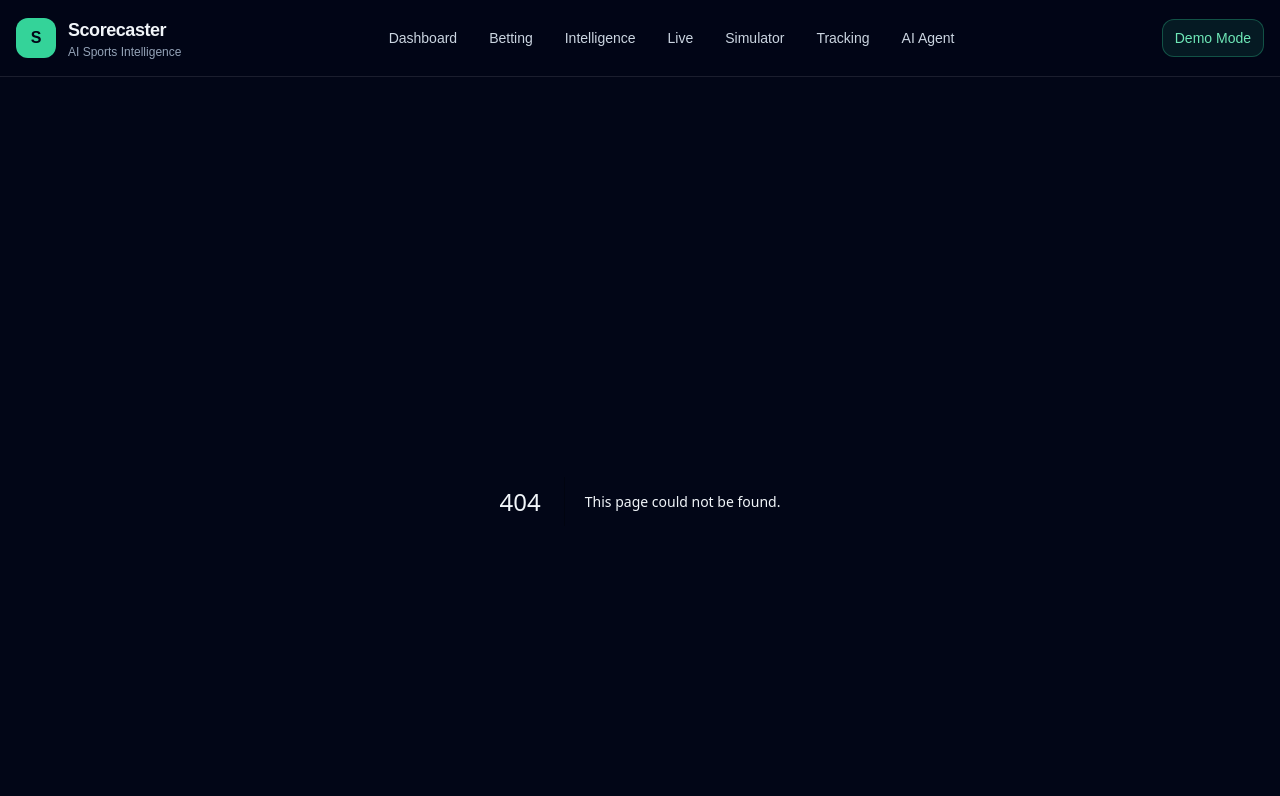
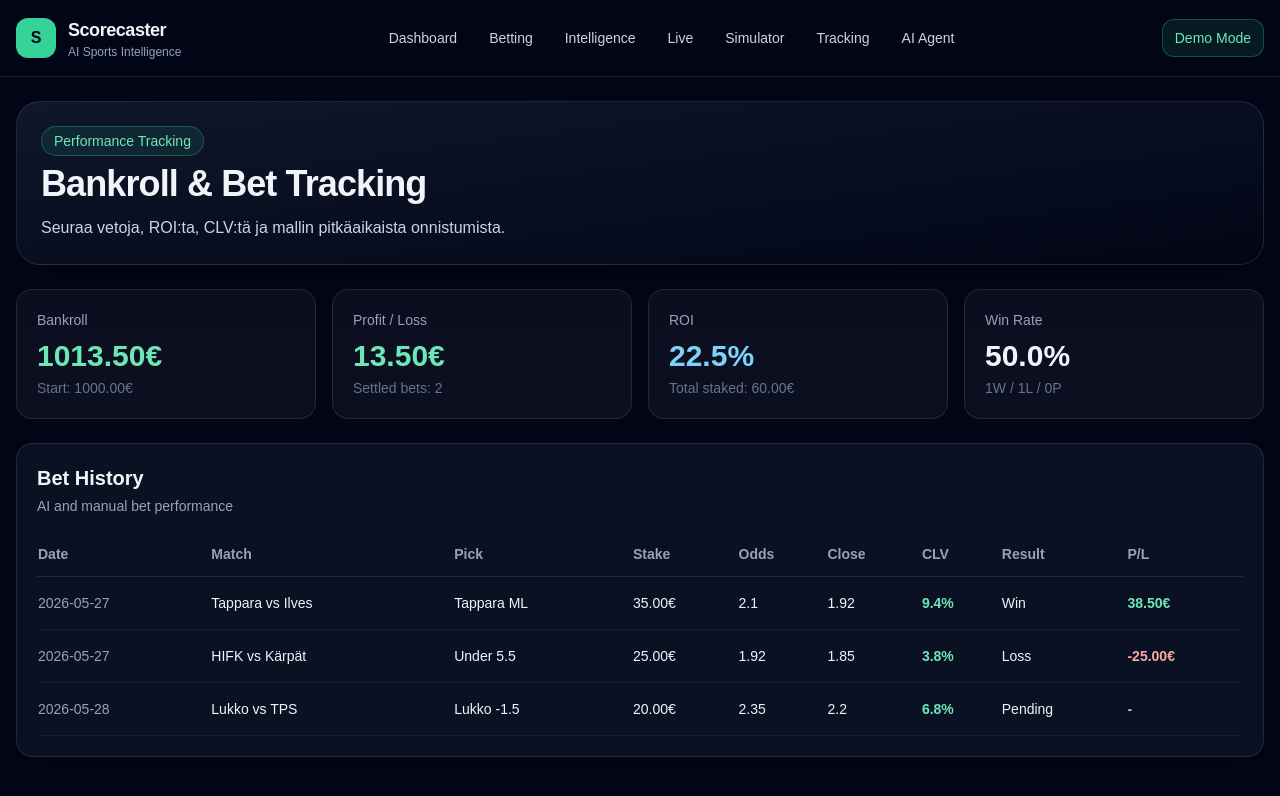
Before and after one commit to vv-glitchhub/scorecaster, a Next.js app: page /tracking in a window 1280 px wide. Before the commit this address had no page. Shown: the top 796 px of the page. Built offline with nearby package versions, Linux system fonts and the light colour scheme.

Commit message:
Create page.jsx

```diff
--- /dev/null
+++ b/app/tracking/page.jsx
@@ -0,0 +1,170 @@
+import Panel from "../components/Panel";
+import {
+  summarizeBets,
+  calculateCLV,
+  calculateProfitLoss,
+  formatMoney,
+  formatPercent
+} from "../../lib/tracking-engine";
+
+const bets = [
+  {
+    id: 1,
+    date: "2026-05-27",
+    match: "Tappara vs Ilves",
+    pick: "Tappara ML",
+    stake: 35,
+    odds: 2.1,
+    closingOdds: 1.92,
+    result: "win"
+  },
+  {
+    id: 2,
+    date: "2026-05-27",
+    match: "HIFK vs Kärpät",
+    pick: "Under 5.5",
+    stake: 25,
+    odds: 1.92,
+    closingOdds: 1.85,
+    result: "loss"
+  },
+  {
+    id: 3,
+    date: "2026-05-28",
+    match: "Lukko vs TPS",
+    pick: "Lukko -1.5",
+    stake: 20,
+    odds: 2.35,
+    closingOdds: 2.2,
+    result: "pending"
+  }
+];
+
+export default function TrackingPage() {
+  const summary = summarizeBets(bets);
+  const bankrollStart = 1000;
+  const bankrollNow = bankrollStart + summary.totalProfit;
+
+  return (
+    <div className="space-y-6">
+      <section className="rounded-3xl border border-white/10 bg-gradient-to-br from-slate-900 to-slate-950 p-6 shadow-2xl">
+        <div className="mb-2 inline-flex rounded-full border border-emerald-400/30 bg-emerald-400/10 px-3 py-1 text-sm text-emerald-300">
+          Performance Tracking
+        </div>
+
+        <h1 className="text-4xl font-black tracking-tight">
+          Bankroll & Bet Tracking
+        </h1>
+
+        <p className="mt-3 text-slate-300">
+          Seuraa vetoja, ROI:ta, CLV:tä ja mallin pitkäaikaista onnistumista.
+        </p>
+      </section>
+
+      <section className="grid gap-4 md:grid-cols-2 lg:grid-cols-4">
+        <div className="rounded-2xl border border-white/10 bg-white/[0.04] p-5">
+          <div className="text-sm text-slate-400">Bankroll</div>
+          <div className="mt-2 text-3xl font-black text-emerald-300">
+            {formatMoney(bankrollNow)}
+          </div>
+          <div className="mt-1 text-sm text-slate-500">
+            Start: {formatMoney(bankrollStart)}
+          </div>
+        </div>
+
+        <div className="rounded-2xl border border-white/10 bg-white/[0.04] p-5">
+          <div className="text-sm text-slate-400">Profit / Loss</div>
+          <div
+            className={`mt-2 text-3xl font-black ${
+              summary.totalProfit >= 0 ? "text-emerald-300" : "text-red-300"
+            }`}
+          >
+            {formatMoney(summary.totalProfit)}
+          </div>
+          <div className="mt-1 text-sm text-slate-500">
+            Settled bets: {summary.settledBets}
+          </div>
+        </div>
+
+        <div className="rounded-2xl border border-white/10 bg-white/[0.04] p-5">
+          <div className="text-sm text-slate-400">ROI</div>
+          <div className="mt-2 text-3xl font-black text-sky-300">
+            {formatPercent(summary.roi)}
+          </div>
+          <div className="mt-1 text-sm text-slate-500">
+            Total staked: {formatMoney(summary.totalStaked)}
+          </div>
+        </div>
+
+        <div className="rounded-2xl border border-white/10 bg-white/[0.04] p-5">
+          <div className="text-sm text-slate-400">Win Rate</div>
+          <div className="mt-2 text-3xl font-black">
+            {formatPercent(summary.winRate)}
+          </div>
+          <div className="mt-1 text-sm text-slate-500">
+            {summary.wins}W / {summary.losses}L / {summary.pushes}P
+          </div>
+        </div>
+      </section>
+
+      <Panel title="Bet History" subtitle="AI and manual bet performance">
+        <div className="overflow-x-auto">
+          <table className="w-full min-w-[800px] text-left text-sm">
+            <thead className="border-b border-white/10 text-slate-400">
+              <tr>
+                <th className="py-3">Date</th>
+                <th className="py-3">Match</th>
+                <th className="py-3">Pick</th>
+                <th className="py-3">Stake</th>
+                <th className="py-3">Odds</th>
+                <th className="py-3">Close</th>
+                <th className="py-3">CLV</th>
+                <th className="py-3">Result</th>
+                <th className="py-3">P/L</th>
+              </tr>
+            </thead>
+
+            <tbody>
+              {bets.map((bet) => {
+                const clv = calculateCLV({
+                  takenOdds: bet.odds,
+                  closingOdds: bet.closingOdds
+                });
+
+                const profitLoss = calculateProfitLoss(bet);
+
+                return (
+                  <tr key={bet.id} className="border-b border-white/5">
+                    <td className="py-4 text-slate-400">{bet.date}</td>
+                    <td className="py-4 font-medium">{bet.match}</td>
+                    <td className="py-4">{bet.pick}</td>
+                    <td className="py-4">{formatMoney(bet.stake)}</td>
+                    <td className="py-4">{bet.odds}</td>
+                    <td className="py-4">{bet.closingOdds}</td>
+                    <td
+                      className={`py-4 font-bold ${
+                        clv >= 0 ? "text-emerald-300" : "text-red-300"
+                      }`}
+                    >
+                      {formatPercent(clv)}
+                    </td>
+                    <td className="py-4 capitalize">{bet.result}</td>
+                    <td
+                      className={`py-4 font-bold ${
+                        profitLoss >= 0 ? "text-emerald-300" : "text-red-300"
+                      }`}
+                    >
+                      {bet.result === "pending"
+                        ? "-"
+                        : formatMoney(profitLoss)}
+                    </td>
+                  </tr>
+                );
+              })}
+            </tbody>
+          </table>
+        </div>
+      </Panel>
+    </div>
+  );
+}
```
